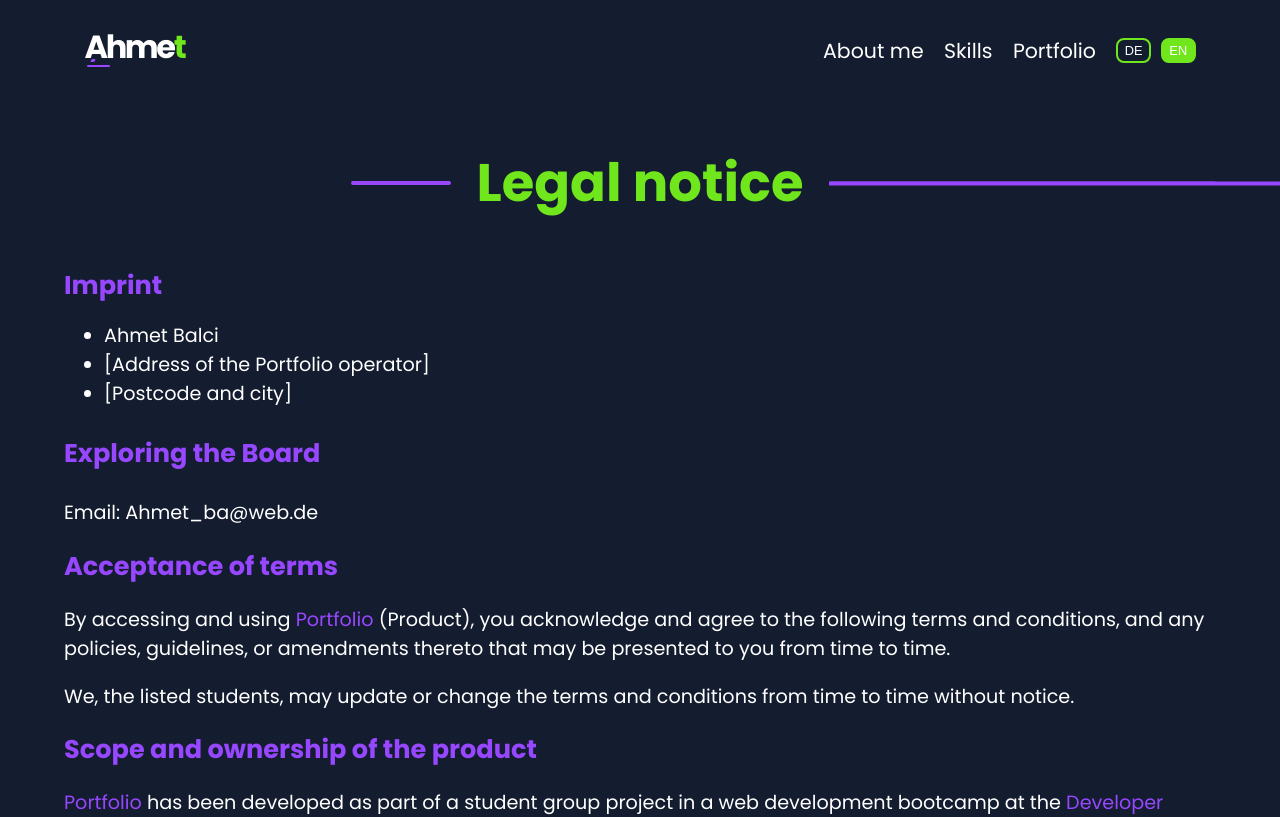
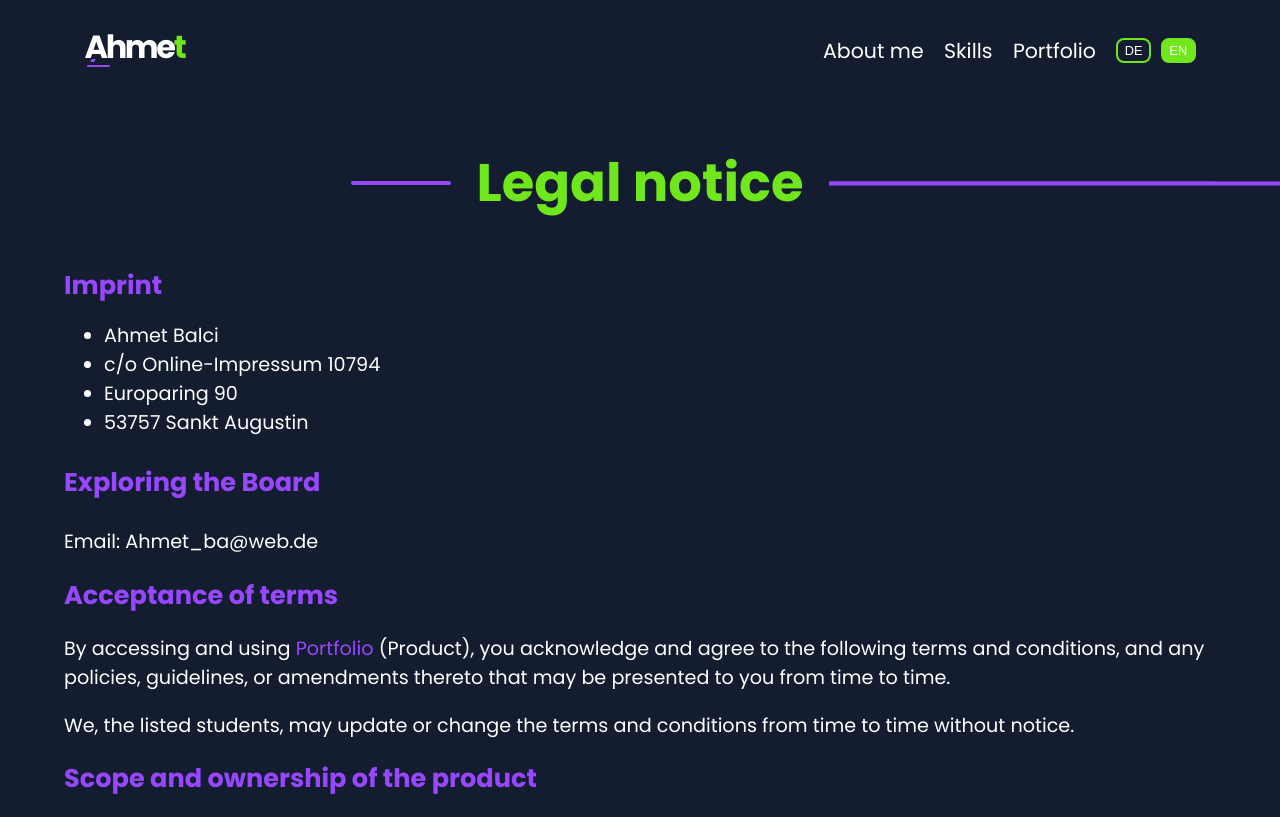
Before and after one commit to AhmetB-Dev/portfolio, an Angular app: page /legal-notice in a window 1280 px wide. Shown: the top 817 px of the page. Built offline with nearby package versions, Linux system fonts and the light colour scheme.

Commit message:
feat: update German and English translations with address details and add careOf field

```diff
--- a/src/app/core/i18n/languages/de.translation.ts
+++ b/src/app/core/i18n/languages/de.translation.ts
@@ -113,8 +113,9 @@ export const deTranslation: TranslationModel = {
     imprint: {
       title: 'Impressum',
       studentNames: 'Ahmet Balci',
-      address: '[Adresse des Portfoliobetreibers]',
-      postcodeCity: '[Postleitzahl und Ort]',
+      careOf: 'c/o Online-Impressum 10794',
+      address: 'Europaring 90',
+      postcodeCity: '53757 Sankt Augustin',
       contactTitle: 'Das Board erkunden',
       emailLabel: 'Ahmet_ba@web.de',
     },
--- a/src/app/core/i18n/languages/en.translation.ts
+++ b/src/app/core/i18n/languages/en.translation.ts
@@ -111,8 +111,9 @@ export const enTranslation: TranslationModel = {
     imprint: {
       title: 'Imprint',
       studentNames: 'Ahmet Balci',
-      address: '[Address of the Portfolio operator]',
-      postcodeCity: '[Postcode and city]',
+      careOf: 'c/o Online-Impressum 10794',
+      address: 'Europaring 90',
+      postcodeCity: '53757 Sankt Augustin',
       contactTitle: 'Exploring the Board',
       emailLabel: 'Ahmet_ba@web.de',
     },
--- a/src/app/core/i18n/translation.model.ts
+++ b/src/app/core/i18n/translation.model.ts
@@ -90,6 +90,7 @@ export type TranslationModel = {
     imprint: {
       title: string;
       studentNames: string;
+      careOf: string;
       address: string;
       postcodeCity: string;
       contactTitle: string;
--- a/src/app/pages/legal-notice-page/legal-notice-page.html
+++ b/src/app/pages/legal-notice-page/legal-notice-page.html
@@ -21,6 +21,7 @@
 
       <ul>
         <li>{{ text().imprint.studentNames }}</li>
+        <li>{{ text().imprint.careOf }}</li>
         <li>{{ text().imprint.address }}</li>
         <li>{{ text().imprint.postcodeCity }}</li>
       </ul>
```
